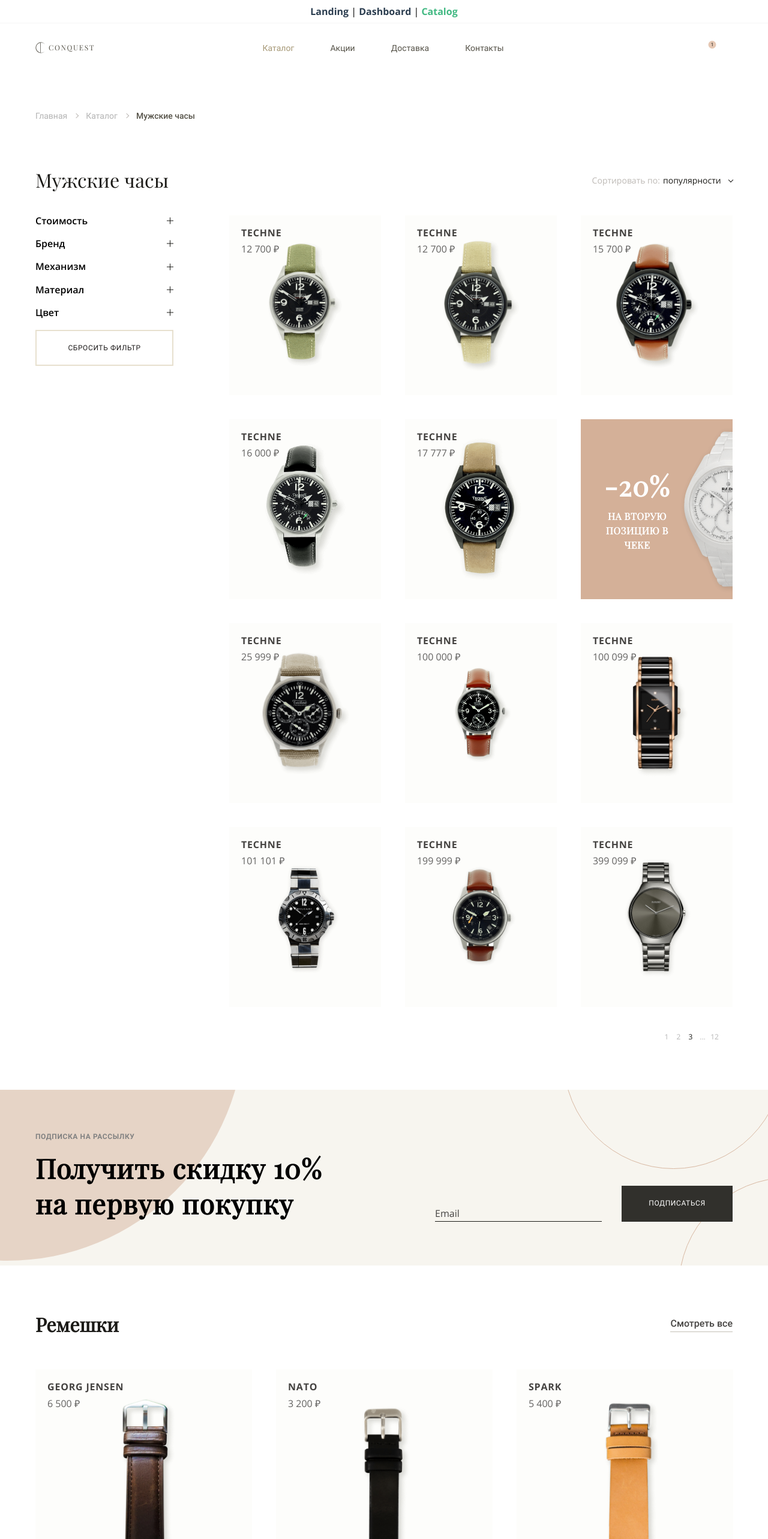
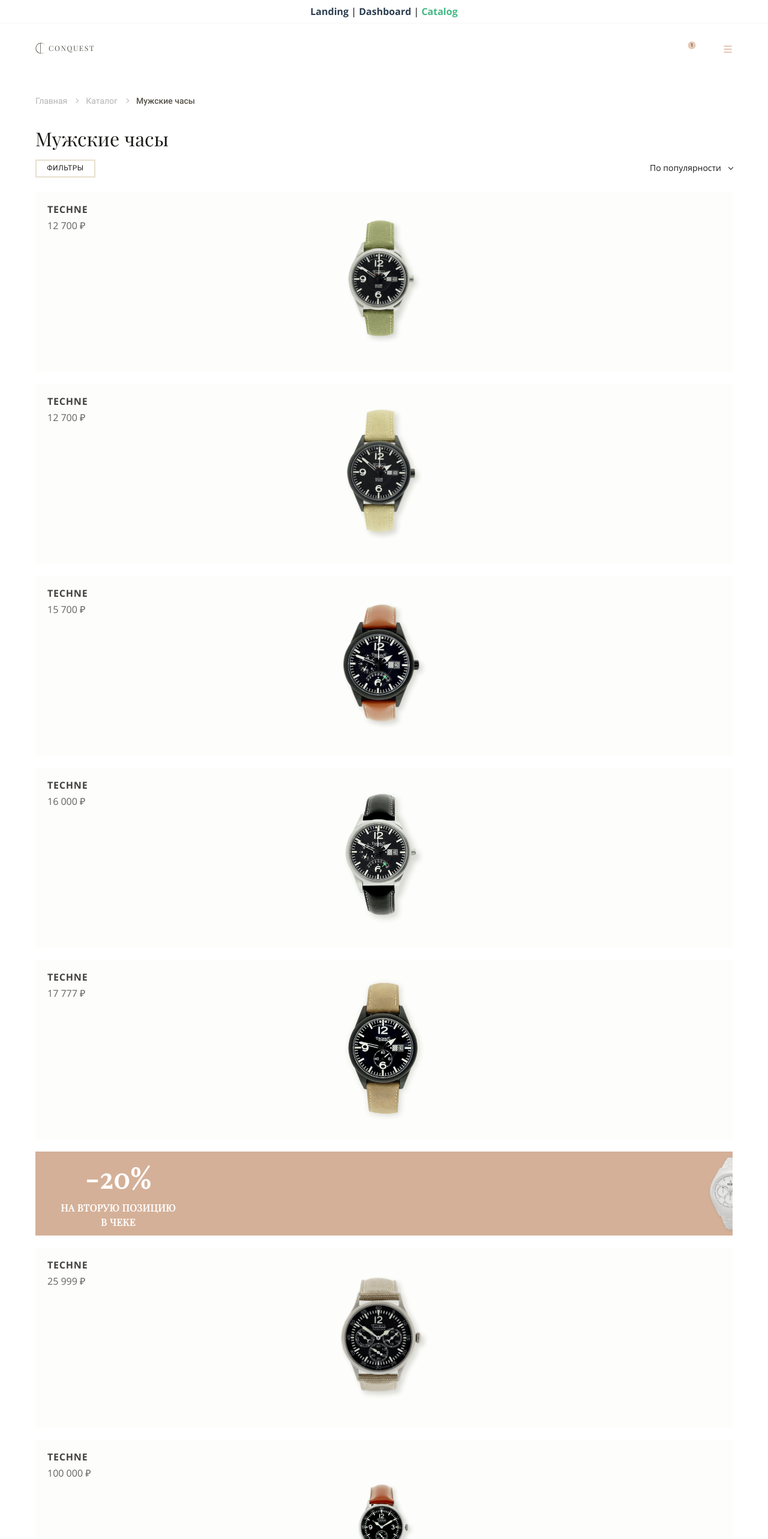
Before and after one commit to kirrousel/vue-tasks, a Vue app: page /catalog in a window 1280 px wide. Shown: the top 2566 px of the page at 60% size. Built offline with nearby package versions, Linux system fonts and the light colour scheme; the HTML template or start-up script is replaced by a standard one.

Commit message:
add adaptation

```diff
--- a/src/assets/css/buttons.css
+++ b/src/assets/css/buttons.css
@@ -20,8 +20,9 @@
   display: inline-flex;
   align-items: center;
   justify-content: center;
-  min-width: 185px;
-  min-height: 60px;
+  padding: 0 8px;
+  min-width: 100px;
+  min-height: 30px;
   font-family: var(--font-catalog-primary);
   font-size: 0.75rem;
   color: #1D1A1A;
@@ -30,6 +31,11 @@
   border: 2px solid #E7E0CF;
   box-sizing: border-box;
   cursor: pointer;
+
+  @media (--viewport-tablet) {
+    min-width: 185px;
+    min-height: 60px;
+  }
 
   &:hover {
     opacity: 0.8;
--- a/src/assets/css/variables.css
+++ b/src/assets/css/variables.css
@@ -1,6 +1,7 @@
 /* VIEWPORTS */
 @custom-media --viewport-tablet (width >= 48rem); /*768 px*/
 @custom-media --viewport-desktop (width >= 64rem); /*1024 px*/
+@custom-media --viewport-big-desktop (width >= 81.25rem); /* 1300 px*/
 
 
 
--- a/src/components/catalog/base/BaseSorting.vue
+++ b/src/components/catalog/base/BaseSorting.vue
@@ -1,10 +1,10 @@
 <template>
   <label class="sorting">
-    <span class="sorting__text">Сортировать по:</span>
+    <span class="sorting__text">Сортировать:</span>
     <select class="sorting__select">
-      <option class="sorting__option" selected>популярности</option>
-      <option class="sorting__option">цене</option>
-      <option class="sorting__option">отзывам</option>
+      <option class="sorting__option" selected>По популярности</option>
+      <option class="sorting__option">По цене</option>
+      <option class="sorting__option">По отзывам</option>
     </select>
   </label>
 </template>
@@ -18,6 +18,8 @@
 <style scoped>
   .sorting {
     position: relative;
+    display: flex;
+    align-items: center;
     padding-right: 19px;
     box-sizing: border-box;
 
@@ -30,17 +32,22 @@
       height: 5px;
       width: 5px;
       right: 0;
+      top: 4px;
       position: absolute;
-      top: 50%;
-      transform: translateY(-50%) rotate(135deg);
+      transform: rotate(135deg);
       transform-origin: center;
     }
   }
 
   .sorting__text {
+    display: none;
     margin-right: 5px;
     font-size: 0.875rem;
     color: #BDB9B5;
+
+    @media (--viewport-tablet) {
+      display: inline-block;
+    }
 
   }
 
--- a/src/components/catalog/layout/BaseFooter.vue
+++ b/src/components/catalog/layout/BaseFooter.vue
@@ -77,23 +77,35 @@
 
 <style scoped>
   .footer {
-    padding: 67px 0;
+    padding: 32px 0;
     background-color: #444240;
     color: rgba(255, 255, 255, 0.75);
+
+    @media (--viewport-tablet) {
+      padding: 67px 0;
+    }
   }
 
   .footer__content {
     display: flex;
+    flex-wrap: wrap;
     margin: 0 -8px;
   }
 
   .footer__box {
+    margin-bottom: 32px;
     display: flex;
     flex-direction: column;
-    align-items: center;
+    width: 50%;
     padding: 0 8px;
-    width: 25%;
     box-sizing: border-box;
+
+    @media (--viewport-tablet) {
+      margin-bottom: 0;
+      padding: 0 8px;
+      width: 25%;
+      align-items: center;
+    }
   }
 
   .footer__box--main {
--- a/src/components/catalog/layout/BaseHeader.vue
+++ b/src/components/catalog/layout/BaseHeader.vue
@@ -2,7 +2,7 @@
   <div class="header">
     <div class="header__wrapper wrapper wrapper--catalog">
       <div class="header__content">
-        <div class="header__box">
+        <div class="header__box header__box--logo">
           <BaseLogo/>
         </div>
         <div class="header__box header__box--nav">
@@ -26,6 +26,10 @@
             <svg class="header__ico">
               <use href="#catalog-cart"></use>
             </svg>
+          </button>
+
+          <button class="header__button header__button--menu" type="button">
+            <i class="header__menu-ico"></i>
           </button>
         </div>
       </div>
@@ -55,10 +59,22 @@
     box-sizing: border-box;
   }
 
+  .header__box--logo {
+    flex: 1;
+
+    @media (--viewport-tablet) {
+      flex: initial;
+    }
+  }
+
   .header__box--nav {
+    display: none;
     flex-grow: 1;
-    display: flex;
     justify-content: center;
+
+    @media (--viewport-tablet) {
+      display: flex;
+    }
   }
 
   .header__button {
@@ -94,4 +110,36 @@
     font-family: var(--font-catalog-primary);
   }
 
+  .header__menu-ico {
+    position: absolute;
+    top: 50%;
+    left: 50%;
+    transform: translateY(-50%) translateX(-50%);
+    width: 13px;
+    height: 2px;
+    background-color: #E6C8B4;
+
+    @media (--viewport-tablet) {
+      display: none;
+    }
+
+    &:before, &:after {
+      content: '';
+      position: absolute;
+      width: inherit;
+      height: inherit;
+      background-color: inherit;
+      left: 0;
+    }
+
+    &:before {
+      top: -5px;
+    }
+
+    &:after {
+      bottom: -5px;
+    }
+  ;
+  }
+
 </style>
--- a/src/components/catalog/layout/BaseSubscription.vue
+++ b/src/components/catalog/layout/BaseSubscription.vue
@@ -12,7 +12,7 @@
 
         <div class="subscription__box subscription__box--form">
           <form class="subscription__form">
-            <BaseInput type="email" label="Email"/>
+            <BaseInput type="email" label="Email" class="subscription__form-input"/>
             <button class="subscription__button catalog-button catalog-button--filled" type="submit">подписаться</button>
           </form>
         </div>
@@ -32,25 +32,33 @@
 
 <style scoped>
   .subscription {
+    padding: 16px 0;
     position: relative;
     display: flex;
     align-items: center;
     background-color: rgba(234, 228, 213, 0.38);
     min-height: 293px;
     overflow: hidden;
+    box-sizing: border-box;
   }
 
   .subscription__circle {
     position: absolute;
-    top: -173%;
-    left: -30%;
+    top: -180%;
+    left: 15%;
     height: 792px;
     width: 792px;
     background: rgba(212, 176, 152, 0.48);
     border-radius: 100%;
+
+    @media (--viewport-tablet) {
+      top: -173%;
+      left: -30%;
+    }
   }
 
   .subscription__circle-small {
+    display: none;
     position: absolute;
     top: -80%;
     right: -2%;
@@ -58,30 +66,52 @@
     height: 365px;
     border-radius: 100%;
     border: 1px solid #D8B8A2;
+
+    @media (--viewport-tablet) {
+      display: block;
+    }
   }
 
   .subscription__circle-small--bottom {
+    display: block;
     top: 50%;
+    right: -45%;
+
+    @media (--viewport-tablet) {
       right: -17%;
+    }
   }
 
   .subscription__content {
+    z-index: 1;
+
+    @media (--viewport-desktop) {
       display: flex;
       justify-content: space-between;
       align-items: flex-end;
       margin: 0 -10px;
-    z-index: 1;
+    }
   }
 
   .subscription__box {
     position: relative;
+    box-sizing: border-box;
+
+    @media (--viewport-desktop) {
       padding: 0 10px;
-    box-sizing: border-box;
+    }
   }
 
   .subscription__box--form {
+
+    @media (--viewport-tablet) {
+      margin-top: 32px;
+    }
+
+    @media (--viewport-desktop) {
       display: flex;
       align-items: flex-end;
+    }
   }
 
   .subscription__title {
@@ -94,20 +124,46 @@
   }
 
   .subscription__text {
+    margin-bottom: 24px;
     max-width: 505px;
     font-weight: 600;
     font-family: var(--font-catalog-secondary);
-    font-size: 2.8125rem;
+    font-size: 1.5rem;
     line-height: 1.33;
     letter-spacing: 0.03em;
+
+    @media (--viewport-desktop) {
+      margin-bottom: 0;
+      font-size: 2.8125rem;
+    }
   }
 
   .subscription__form {
+    @media (--viewport-tablet) {
       display: flex;
       align-items: flex-end;
+      justify-content: space-between;
+    }
+
+    @media (--viewport-desktop) {
+      justify-content: flex-start;
+    }
+  }
+
+  .subscription__form-input {
+    display: block;
+    margin-bottom: 24px;
+
+    @media (--viewport-tablet) {
+      margin-bottom: 0;
+    }
   }
 
   .subscription__button {
+    display: block;
+
+    @media (--viewport-tablet) {
       margin-left: 33px;
     }
+  }
 </style>
--- a/src/components/catalog/layout/CatalogHeader.vue
+++ b/src/components/catalog/layout/CatalogHeader.vue
@@ -4,7 +4,10 @@
       <div class="catalog-header__item catalog-header__item--title">
         <h1 class="catalog-header__title">Мужские часы</h1>
       </div>
-      <div class="catalog-header__item">
+      <div class="catalog-header__item catalog-header__item--actions">
+        <button type="button" class="catalog-header__filters catalog-button">
+          Фильтры
+        </button>
         <BaseSorting/>
       </div>
     </div>
@@ -22,11 +25,27 @@
 <style scoped>
   .catalog-header__content {
     display: flex;
-    align-items: center;
+    flex-direction: column;
+
+    @media (--viewport-desktop) {
+      flex-direction: row;
+      align-items: center;
+    }
   }
 
   .catalog-header__item--title {
+    margin-bottom: 16px;
     flex-grow: 1;
+
+    @media (--viewport-desktop) {
+      margin-bottom: 0;
+    }
+  }
+
+  .catalog-header__item--actions {
+    display: flex;
+    align-items: center;
+    justify-content: space-between;
   }
 
   .catalog-header__title {
@@ -34,5 +53,17 @@
     font-size: 2rem;
     color: #1B1A17;
     font-weight: normal;
+
+    @media (--viewport-tablet) {
+      margin-bottom: 32px;
+    }
+  }
+
+  .catalog-header__filters {
+    margin-right: 16px;
+
+    @media (--viewport-desktop) {
+      display: none;
+    }
   }
 </style>
--- a/src/components/catalog/layout/MoreProducts.vue
+++ b/src/components/catalog/layout/MoreProducts.vue
@@ -6,11 +6,18 @@
         <a class="more-products__link" href="#"> Смотреть все</a>
       </div>
       <div class="more-products__slider">
+        <div class="more-products__actions">
           <button type="button" class="more-products__button" @click="showPrev">
             <svg class="more-products__button-ico">
               <use href="#catalog-chevron-left"></use>
             </svg>
           </button>
+          <button type="button" class="more-products__button more-products__button--next" @click="showNext">
+            <svg class="more-products__button-ico">
+              <use href="#catalog-chevron-right"></use>
+            </svg>
+          </button>
+        </div>
 
         <VueSlickCarousel v-bind="settings" ref="carousel">
 
@@ -24,11 +31,7 @@
           </div>
 
         </VueSlickCarousel>
-        <button type="button" class="more-products__button more-products__button--next" @click="showNext">
-          <svg class="more-products__button-ico">
-            <use href="#catalog-chevron-right"></use>
-          </svg>
-        </button>
+
       </div>
     </div>
   </div>
@@ -47,6 +50,20 @@
           slidesToShow: 3,
           slidesToScroll: 1,
           infinite: true,
+          responsive: [
+            {
+              breakpoint: 1024,
+              settings: {
+                slidesToShow: 2,
+              }
+            },
+            {
+              breakpoint: 768,
+              settings: {
+                slidesToShow: 1,
+              }
+            }
+          ]
         },
         moreItemList: [
           {img: 'more_1', price: '6 500', title: 'GEORG JENSEN'},
@@ -78,7 +95,11 @@
   .more-products__header {
     display: flex;
     align-items: center;
+    margin-bottom: 16px;
+
+    @media (--viewport-tablet) {
       margin-bottom: 52px;
+    }
   }
 
   .more-products__title {
@@ -88,6 +109,7 @@
     color: #1B1A17;
     font-family: var(--font-catalog-secondary);
   }
+
   .more-products__link {
     padding-bottom: 5px;
     border-bottom: 1px solid #C4C0B6;
@@ -105,23 +127,52 @@
 
   .more-products__slider {
     position: relative;
+
+    @media (--viewport-tablet) {
       margin: 0 -20px;
+    }
   }
 
   .more-products__item {
-    padding: 0 20px;
     display: inline-block;
     height: 100%;
     box-sizing: border-box;
+
+    @media (--viewport-tablet) {
+      padding: 0 20px;
+    }
+  }
+
+  .more-products__actions {
+    margin-bottom: 16px;
+    display: flex;
+    justify-content: flex-end;
+
+    @media (--viewport-tablet) {
+      padding: 0 20px;
+    }
+
+    @media (--viewport-big-desktop) {
+      padding: 0;
+      margin: 0;
+    }
   }
 
   .more-products__button {
+    position: relative;
+    width: 32px;
+    height: 32px;
+    border: 1px solid #C4C0B6;
+
+    @media (--viewport-big-desktop) {
+      left: -23px;
       position: absolute;
       top: 50%;
-    left: -23px;
       transform: translateY(-50%);
       width: 23px;
       height: 23px;
+      border: none;
+    }
   }
 
   .more-products__button-ico {
@@ -135,7 +186,13 @@
   }
 
   .more-products__button--next {
+    margin-left: 32px;
+    @media (--viewport-big-desktop) {
+      margin-left: 0;
       left: 100%;
     }
+  }
+
+
 
 </style>
--- a/src/components/catalog/list/CatalogList.vue
+++ b/src/components/catalog/list/CatalogList.vue
@@ -35,16 +35,29 @@
 <style scoped>
 
   .catalog-list {
-    margin: -20px;
-    display: flex;
-    flex-wrap: wrap;
+
+    @media (--viewport-tablet) {
+      margin: -20px;
+      display: flex;
+      flex-wrap: wrap;
+    }
   }
 
   .catalog-list__item {
-    display: flex;
-    width: 33.33%;
-    padding: 20px;
+    margin-bottom: 20px;
+    width: 100%;
     box-sizing: border-box;
+
+    @media (--viewport-tablet) {
+      margin-bottom: 0;
+      display: flex;
+      width: 50%;
+      padding: 20px;
+    }
+
+    @media (--viewport-desktop) {
+      width: 33.33%;
+    }
   }
 
 </style>
--- a/src/components/catalog/list/CatalogListAd.vue
+++ b/src/components/catalog/list/CatalogListAd.vue
@@ -1,11 +1,11 @@
 <template>
-  <div class="catalog-list-ad">
+  <a class="catalog-list-ad">
     <img class="catalog-list-ad__img" src="/img/watches/watch-ad.png" alt="watch ad">
     <div class="catalog-list-ad__content">
       <p class="catalog-list-ad__text catalog-list-ad__text--number">-20%</p>
       <p class="catalog-list-ad__text">НА ВТОРУЮ ПОЗИЦИЮ В ЧЕКЕ</p>
     </div>
-  </div>
+  </a>
 </template>
 
 <script>
@@ -27,7 +27,7 @@
   }
 
   .catalog-list-ad__text {
-    max-width: 112px;
+    max-width: 200px;
     font-family: var(--font-catalog-secondary);
     font-size: 1rem;
     font-weight: bold;
@@ -36,6 +36,11 @@
     letter-spacing: 0.03em;
     color: #FFFFFF;
     text-transform: uppercase;
+
+    @media (--viewport-tablet) {
+      max-width: 112px;
+      font-size: 1rem;
+    }
   }
 
   .catalog-list-ad__text--number {
--- a/src/views/BaseCatalog.vue
+++ b/src/views/BaseCatalog.vue
@@ -100,25 +100,45 @@
 
 <style scoped>
   .catalog {
+    padding-top: 16px;
+    padding-bottom: 32px;
+
+    @media (--viewport-tablet) {
       padding-top: 40px;
       padding-bottom: 78px;
     }
+  }
+
   .catalog__content {
+    @media(--viewport-tablet) {
       display: flex;
       margin: 0 -10px;
     }
+  }
 
   .catalog__header {
+    margin-bottom: 24px;
+
+    @media (--viewport-tablet) {
       margin-bottom: 40px;
+    }
   }
 
   .catalog__box {
+    box-sizing: border-box;
+
+    @media(--viewport-tablet) {
       padding: 0 10px;
-    box-sizing: border-box;
+    }
   }
 
   .catalog__box--filters {
+    display: none;
+
+    @media(--viewport-desktop) {
+      display: block;
       flex: 323px 0 0;
+    }
   }
 
   .catalog__box--list {
--- a/src/views/LayoutCatalog.vue
+++ b/src/views/LayoutCatalog.vue
@@ -36,10 +36,20 @@
 
 <style scoped>
   .section--header {
-    margin-top: 31px;
-    margin-bottom: 58px;
+    margin-top: 32px;
+    margin-bottom: 32px;
+
+    @media (--viewport-tablet) {
+      margin-top: 31px;
+      margin-bottom: 58px;
+    }
   }
 
   .section--breadcrumbs {
-    margin-bottom: 40px;}
+    margin-bottom: 20px;
+
+    @media (--viewport-tablet) {
+      margin-bottom: 40px;
+    }
+  }
 </style>
```
Lines whose indentation alone changed are shown as unchanged.
